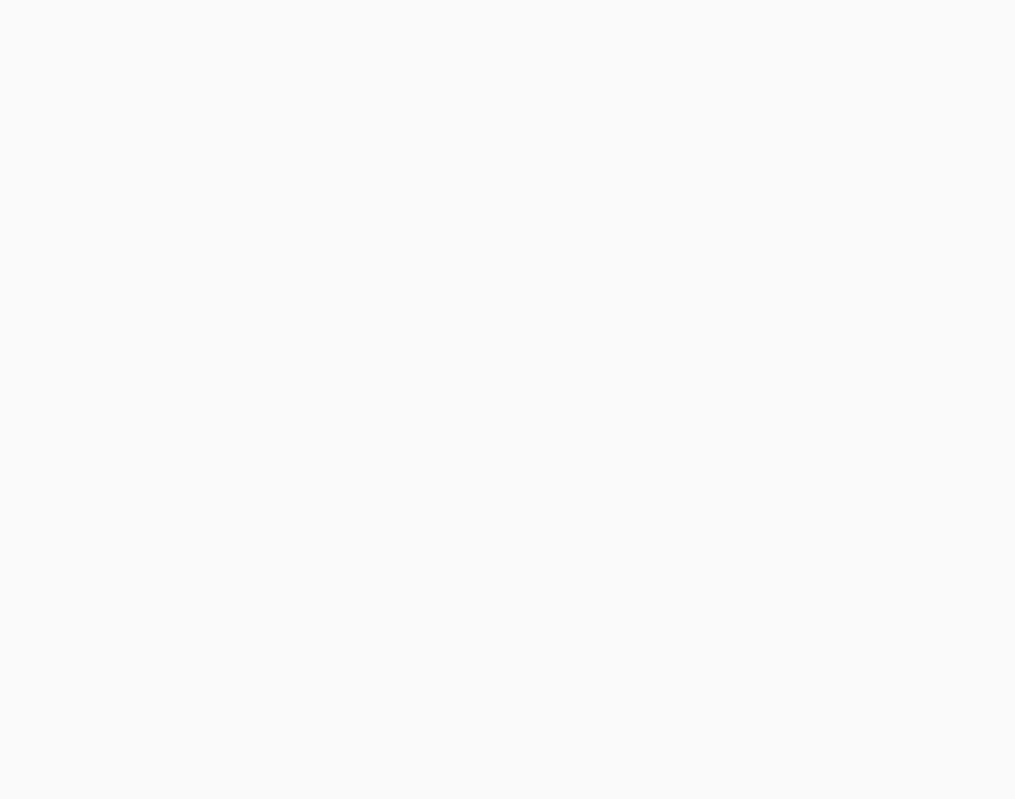
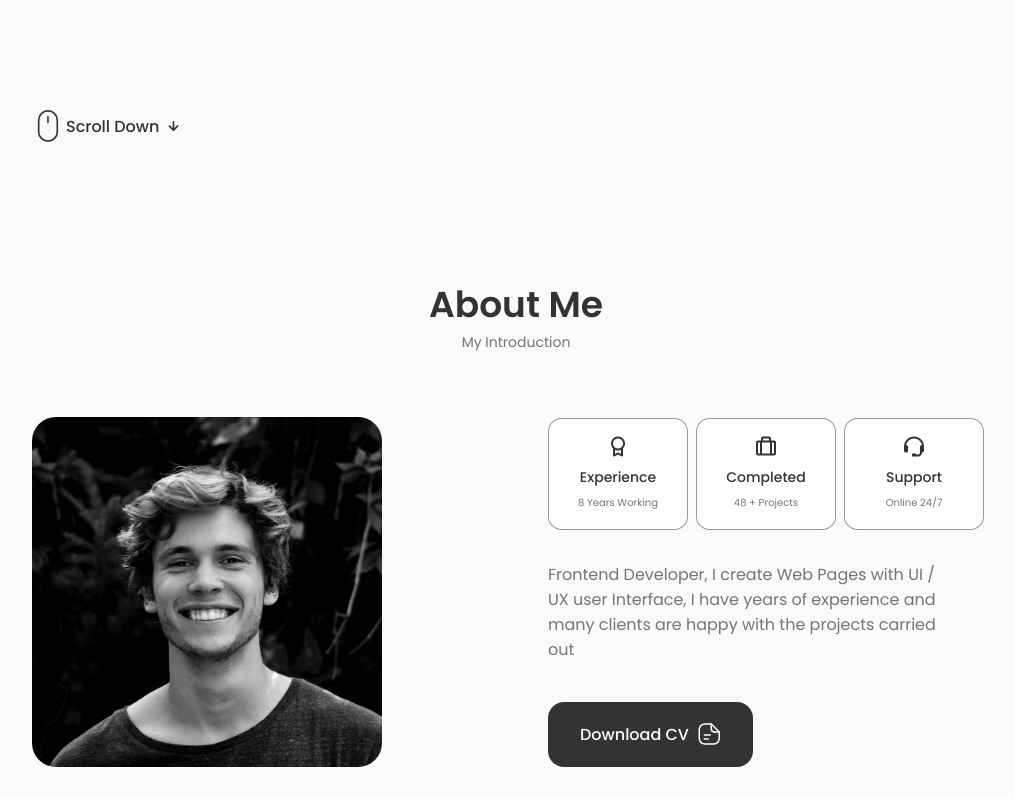
Before and after one commit to PrimeBeyonder/Portfolio, a React (Vite) app: page / in a window 1280 px wide. Shown: the part 486-1285 px from the top of the page, without its empty margins (124-1139 px from the left). Before the commit the page ends 800 px from the top, so only its background shows below. Built offline with nearby package versions, Linux system fonts and the light colour scheme.

Commit message:
about component added

```diff
--- a/src/App.jsx
+++ b/src/App.jsx
@@ -1,6 +1,8 @@
 
 import './App.css'
-import Header from './components/header/Header'
+import About from './components/about/About';
+import Header from './components/header/Header';
+import Home from './components/home/Home';
 
 function App() {
 
@@ -8,6 +10,10 @@ function App() {
   return (
     <>
       <Header />
+      <main className="main">
+        <Home />
+        <About />
+      </main>
     </>
   )
 }
--- /dev/null
+++ b/src/components/about/About.jsx
@@ -0,0 +1,54 @@
+import './about.css';
+import React from 'react';
+import AboutImg from '../../assets/about.jpg';
+import CV from '../../assets/John-Cv.pdf';
+import Info from './info';
+
+const About = () => {
+    return (
+        <section className="about section" id='about'>
+            <h2 className="section__title">
+                About Me
+            </h2>
+            <span className="section__subtitle">My Introduction</span>
+            <div className="about__container container grid">
+                <img src={AboutImg} className="about__img" />
+                <div className="about__data">
+                    <Info />
+
+                    <p className="about__description">
+                        Frontend Developer, I create Web Pages with UI / UX user Interface, I have years of experience and many clients are happy with the projects carried out
+                    </p>
+                    <a download='' href={CV} className="button button--flex">Download CV
+                        <svg
+                            class="button__icon"
+                            xmlns="http://www.w3.org/2000/svg"
+                            width="24"
+                            height="24"
+                            viewBox="0 0 24 24"
+                            fill="none"
+                        >
+                            <path
+                                d="M15.25 22.7502H9.25C3.82 22.7502 1.5 20.4302 1.5 15.0002V9.00024C1.5 3.57024 3.82 1.25024 9.25 1.25024H14.25C14.66 1.25024 15 1.59024 15 2.00024C15 2.41024 14.66 2.75024 14.25 2.75024H9.25C4.64 2.75024 3 4.39024 3 9.00024V15.0002C3 19.6102 4.64 21.2502 9.25 21.2502H15.25C19.86 21.2502 21.5 19.6102 21.5 15.0002V10.0002C21.5 9.59024 21.84 9.25024 22.25 9.25024C22.66 9.25024 23 9.59024 23 10.0002V15.0002C23 20.4302 20.68 22.7502 15.25 22.7502Z"
+                                fill="var(--container-color)"
+                            ></path>
+                            <path
+                                d="M22.25 10.7502H18.25C14.83 10.7502 13.5 9.42023 13.5 6.00023V2.00023C13.5 1.70023 13.68 1.42023 13.96 1.31023C14.24 1.19023 14.56 1.26023 14.78 1.47023L22.78 9.47023C22.99 9.68023 23.06 10.0102 22.94 10.2902C22.82 10.5702 22.55 10.7502 22.25 10.7502ZM15 3.81023V6.00023C15 8.58023 15.67 9.25023 18.25 9.25023H20.44L15 3.81023Z"
+                                fill="var(--container-color)"
+                            ></path>
+                            <path
+                                d="M13.25 13.7502H7.25C6.84 13.7502 6.5 13.4102 6.5 13.0002C6.5 12.5902 6.84 12.2502 7.25 12.2502H13.25C13.66 12.2502 14 12.5902 14 13.0002C14 13.4102 13.66 13.7502 13.25 13.7502Z"
+                                fill="var(--container-color)"
+                            ></path>
+                            <path
+                                d="M11.25 17.7502H7.25C6.84 17.7502 6.5 17.4102 6.5 17.0002C6.5 16.5902 6.84 16.2502 7.25 16.2502H11.25C11.66 16.2502 12 16.5902 12 17.0002C12 17.4102 11.66 17.7502 11.25 17.7502Z"
+                                fill="var(--container-color)"
+                            ></path>
+                        </svg></a>
+                </div>
+            </div>
+        </section>
+    )
+}
+
+export default About;
--- /dev/null
+++ b/src/components/about/about.css
@@ -0,0 +1,94 @@
+.about__container {
+    grid-template-columns: repeat(2, 1fr);
+    align-items: center;
+    column-gap: 4rem;
+}
+
+.about__img {
+    width: 350px;
+    border-radius: 1.5rem;
+    justify-content: center;
+}
+
+.about__info {
+    grid-template-columns: repeat(3, 140px);
+    gap: 0.5rem;
+    margin-bottom: var(--mb-2);
+}
+
+.about__box {
+    background-color: var(--container-color);
+    border: 1px solid rgba(0, 0, 0, 0.4);
+    border-radius: 0.85rem;
+    text-align: center;
+    padding: 1rem 1.25rem;
+}
+
+.about__icon {
+    font-size: 1.5rem;
+    color: var(--title-color);
+    margin-bottom: var(--mb-0-5);
+}
+
+.about__title {
+    font-size: var(--small-font-size);
+    font-weight: var(--font-medium);
+}
+
+.about__subtitle {
+    font-size: var(--tiny-font-size);
+}
+
+.about__description {
+    padding: 0 4rem 0 0;
+    margin-bottom: var(--mb-2-5);
+}
+
+@media screen and (max-width: 892px) {
+    .about__container {
+        grid-template-columns: 1fr;
+        row-gap: 2.5rem;
+
+    }
+
+    .about__img {
+        margin-right: auto;
+        margin-left: auto;
+        width: 220px;
+    }
+
+    .about__box {
+        padding: 0.75ren 0.5rem;
+    }
+
+    .about__data {
+        text-align: center;
+    }
+
+    .about__info {
+        justify-content: center;
+    }
+
+    .about__description {
+        padding: 0 5rem;
+        margin-bottom: 2rem;
+    }
+}
+
+
+@media screen and (max-width: 576px) {
+    .about__info {
+        grid-template-columns: repeat(3, 1fr);
+    }
+
+    .about__description {
+        padding: 0;
+    }
+}
+
+/* For small devices */
+@media screen and (max-width: 350px) {
+    .about__info {
+        grid-template-columns: repeat(2, 1fr);
+    }
+}
--- /dev/null
+++ b/src/components/about/info.jsx
@@ -0,0 +1,25 @@
+import React from 'react'
+
+const info = () => {
+    return (
+        <div className="about__info grid">
+            <div className="about__box">
+                <i className="bx bx-award about__icon"></i>
+                <h3 className="about__title">Experience</h3>
+                <span className="about__subtitle">8 Years Working</span>
+            </div>
+            <div className="about__box">
+                <i className="bx bx-briefcase-alt about__icon"></i>
+                <h3 className="about__title">Completed</h3>
+                <span className="about__subtitle">48 + Projects</span>
+            </div>
+            <div className="about__box">
+                <i className="bx bx-support about__icon"></i>
+                <h3 className="about__title">Support</h3>
+                <span className="about__subtitle">Online 24/7</span>
+            </div>
+        </div>
+    )
+}
+
+export default info
```
